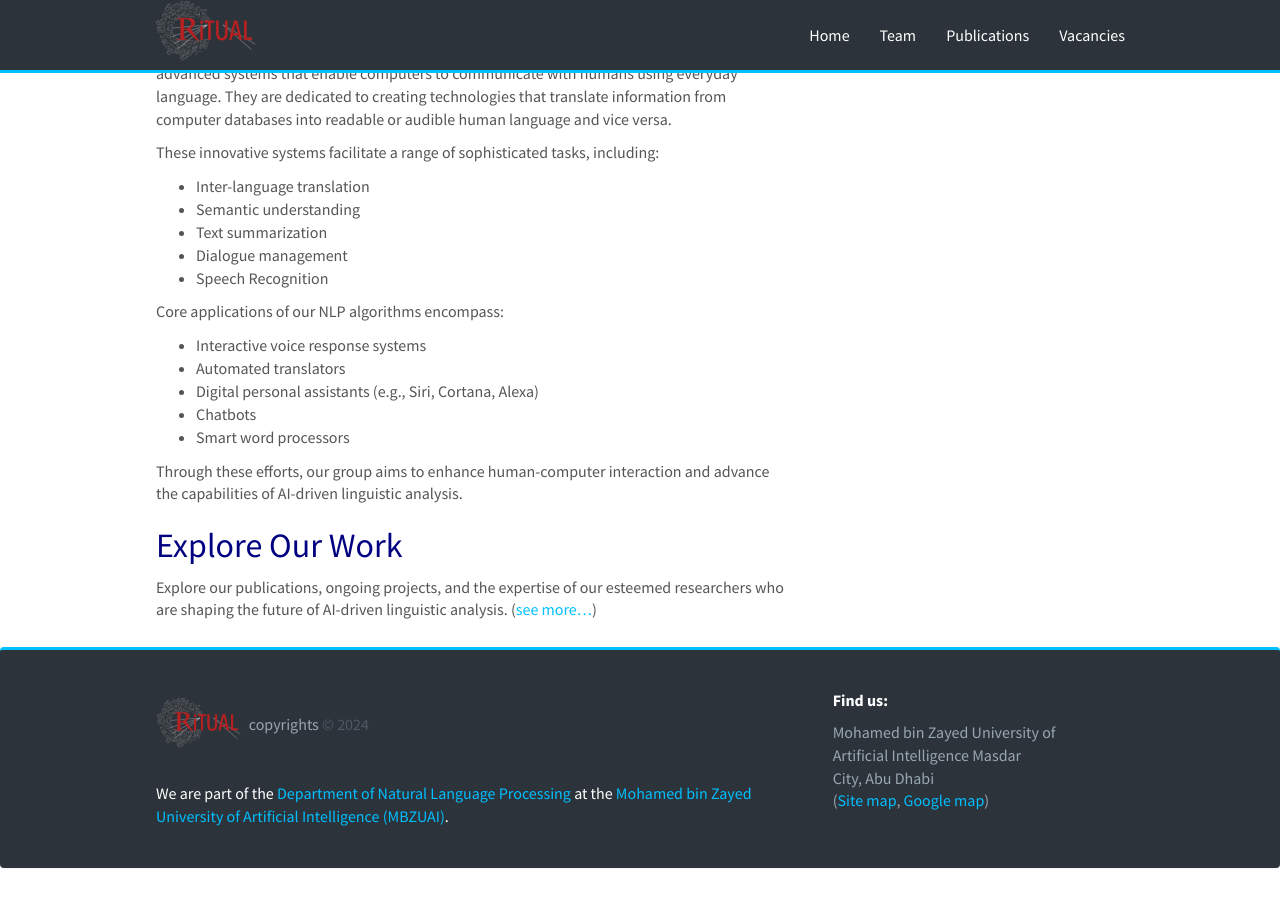
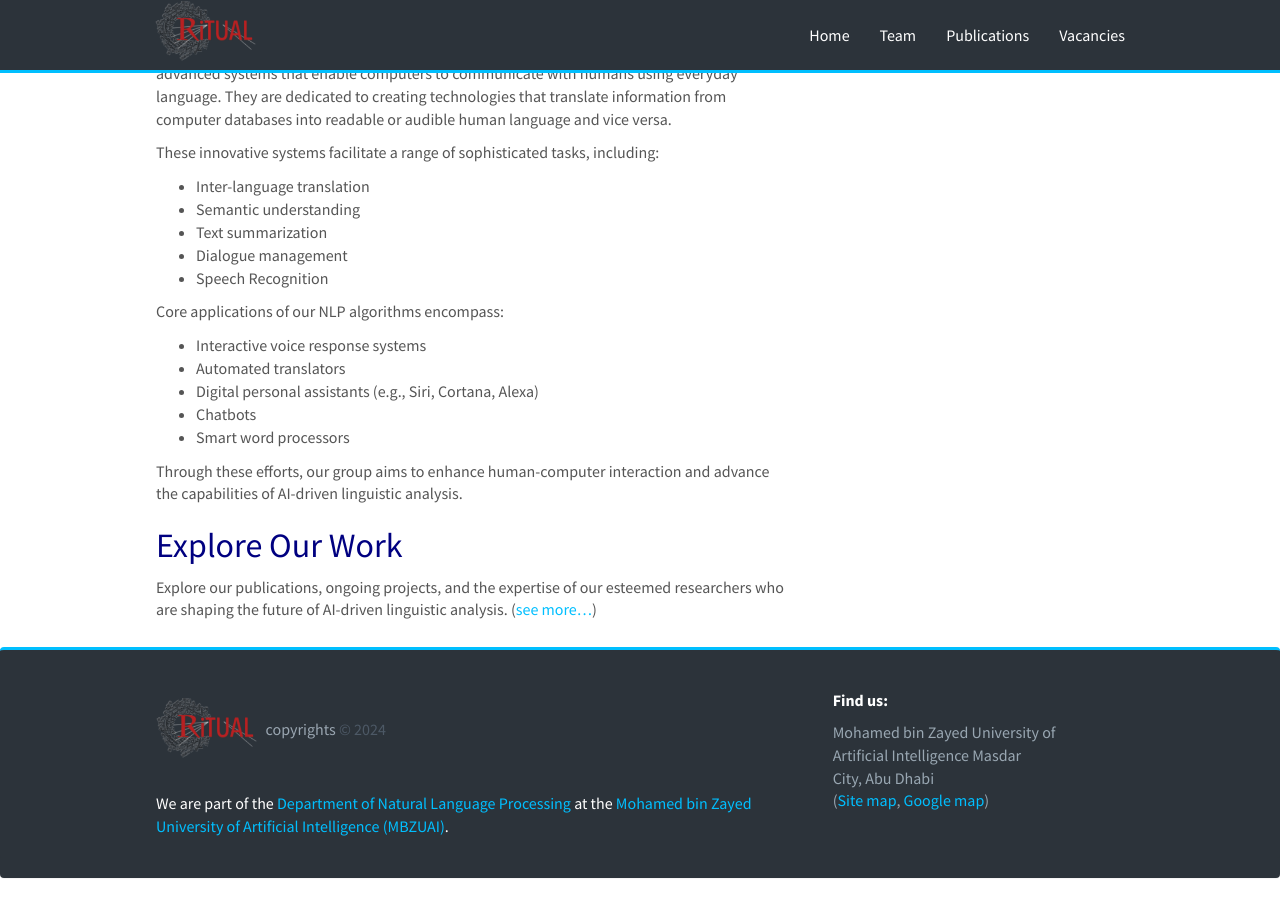
Before and after one commit to RamzaBasharat/MBZUAI, a Jekyll site: the page built from _pages/home.md, in a window 1280 px wide and 900 px high, scrolled down 606 px. Built offline with Jekyll 4.4.1, drawn with Linux system fonts in a browser that asks for light colours; nearby versions of some CDN libraries.

Commit message:
updating logo and scss

```diff
--- a/_includes/footer.html
+++ b/_includes/footer.html
@@ -4,7 +4,7 @@
 	  <div class="row bg-color">
 		<div class="col-sm-8">
 
-		  <p class="grayish"><img src="{{ site.url }}{{ site.baseurl }}/images/icon/logo.png" alt="Logo" height="50px" class="footer-icon">
+		  <p class="grayish"><img src="{{ site.url }}{{ site.baseurl }}/images/icon/logo.png" alt="Logo" height="60px" class="footer-icon">
           copyrights  <span class="gray"> &copy 2024</span></p>
 
               <p>We are part of the <a href="https://mbzuai.ac.ae/research/department/natural-language-processing-department/" target="_blank">Department of Natural Language Processing</a> at the<a href="https://mbzuai.ac.ae/" target="_blank"> Mohamed bin Zayed University of Artificial Intelligence (MBZUAI)</a>.</p>
```
